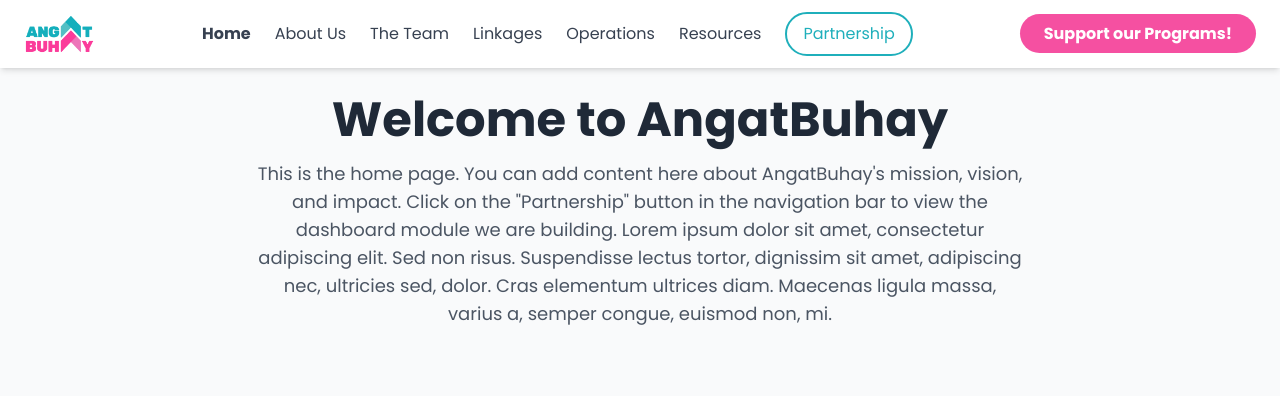
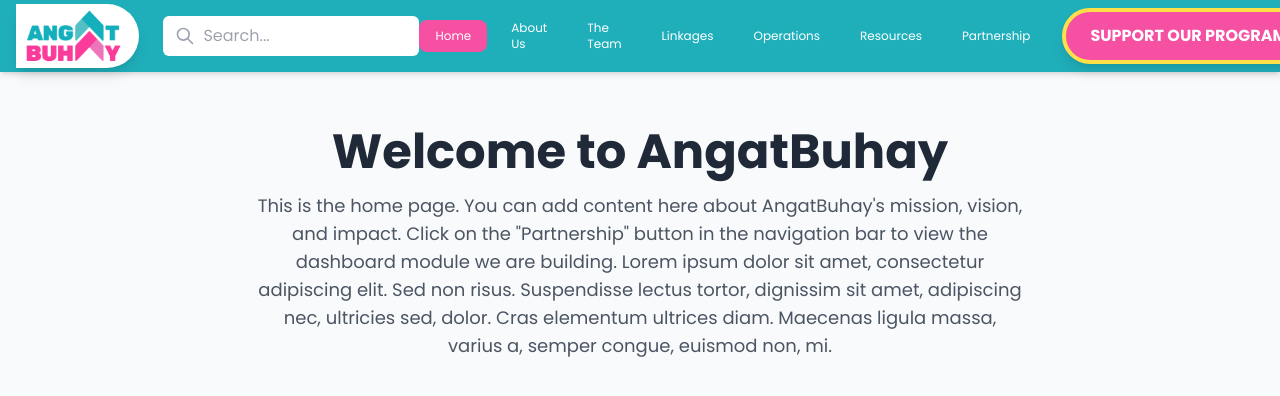
Before and after one commit to G1AN5/ABVN-Dashboard-Module, a React (Vite) app: page / in a window 1280 px wide. Shown: the top 396 px of the page. Built offline with nearby package versions, Linux system fonts and the light colour scheme; the HTML template or start-up script is replaced by a standard one.

Commit message:
UI adjustments

```diff
--- a/src/components/DashboardPage.jsx
+++ b/src/components/DashboardPage.jsx
@@ -10,13 +10,20 @@
 
 export default function DashboardPage() {
   return (
-    <div className="flex pt-16">
+    // The main container for the dashboard view
+    <div className="flex">
+      {/* The collapsible sidebar component */}
       <Sidebar />
+      {/* The main content area that will scroll */}
+      {/* FIX: Removed pt-24 from here and moved it to the inner div */}
       <div className="flex-grow p-4 md:p-10 ml-64 transition-all duration-300">
+        {/* FIX: Added pt-24 here to correctly offset for the navbar */}
+        <div className="pt-20">
             <div className="bg-angat-blue text-white p-6 rounded-lg mb-10">
               <h1 className="text-3xl font-bold">WELCOME, USER!</h1>
             </div>
 
+            {/* Sections in correct order */}
             <DashboardSection />
             <RecentActivitySection />
             <ProgramsManagementSection />
@@ -24,7 +31,7 @@
             <ProposeProgramSection />
             <SubmitReportSection />
             <AccountSettingsSection />
-
+        </div>
       </div>
     </div>
   );
--- a/src/components/HomePage.jsx
+++ b/src/components/HomePage.jsx
@@ -2,7 +2,7 @@
 
 export default function HomePage() {
   return (
-    <div className="pt-24 container mx-auto px-6 text-center">
+    <div className="pt-32 container mx-auto px-6 text-center"> {/* Adjusted padding-top */}
       <h1 className="text-5xl font-bold text-gray-800 mb-4">Welcome to AngatBuhay</h1>
       <p className="text-lg text-gray-600 max-w-3xl mx-auto">
         This is the home page. You can add content here about AngatBuhay's mission, vision, and impact.
--- a/src/components/TopNav.jsx
+++ b/src/components/TopNav.jsx
@@ -2,33 +2,65 @@
 import AngatBuhayLogo from '../assets/angat-buhay-logo.png';
 
 export default function TopNav({ onNavigate, currentPage }) {
-  const navItems = ['Home', 'About Us', 'The Team', 'Linkages', 'Operations', 'Resources'];
+  const navItems = ['Home', 'About Us', 'The Team', 'Linkages', 'Operations', 'Resources', 'Partnership'];
+
   return (
-    <header className="bg-white shadow-md fixed top-0 left-0 right-0 z-50">
-      <div className="container mx-auto px-6 py-3 flex justify-between items-center">
-        <div className="flex items-center">
-          <img src={AngatBuhayLogo} alt="Angat Buhay Logo" className="h-10 w-auto" />
+    <header className="bg-angat-blue shadow-md fixed top-0 left-0 right-0 z-50">
+      <div className="w-full flex items-center justify-between px-4 py-1">
+
+        <div className="flex items-center flex-shrink-0">
+          <div className="bg-white rounded-r-full shadow-lg flex items-center pl-2 pr-4 py-1">
+            <img src={AngatBuhayLogo} alt="Angat Buhay Logo" className="h-14 w-auto" />
+          </div>
+          <div className="relative ml-6 hidden lg:block">
+            <input
+              type="text"
+              className="bg-white rounded-md py-2 pl-10 pr-4 w-64 focus:outline-none"
+              placeholder="Search..."
+            />
+            <svg className="w-5 h-5 text-gray-400 absolute left-3 top-1/2 transform -translate-y-1/2" xmlns="http://www.w3.org/2000/svg" fill="none" viewBox="0 0 24 24" stroke="currentColor">
+              <path strokeLinecap="round" strokeLinejoin="round" strokeWidth="2" d="M21 21l-6-6m2-5a7 7 0 11-14 0 7 7 0 0114 0z" />
+            </svg>
+          </div>
         </div>
-        <nav className="hidden md:flex items-center space-x-6">
-          {navItems.map(item => (
-            <a key={item} href="#" className={`text-gray-700 hover:text-angat-blue transition-colors duration-300 ${item.toLowerCase().replace(' ','') === 'home' && currentPage === 'home' ? 'text-angat-blue font-bold' : ''}`} onClick={() => item === 'Home' && onNavigate('home')}>
-              {item}
-            </a>
-          ))}
-          <a href="#" className={`px-4 py-2 rounded-full transition-colors duration-300 ${currentPage === 'partnership' ? 'bg-angat-blue text-white border-2 border-angat-blue' : 'text-angat-blue border-2 border-angat-blue hover:bg-angat-blue hover:text-white'}`} onClick={() => onNavigate('partnership')}>
-            Partnership
-          </a>
-        </nav>
-        <div className="hidden md:block">
-          <a href="#" className="bg-angat-pink text-white px-6 py-2 rounded-full font-bold hover:opacity-90 transition-opacity duration-300">
-            Support our Programs!
+
+        <div className="flex-grow flex justify-center">
+          <nav className="hidden md:flex items-center space-x-1 lg:space-x-2">
+            {navItems.map(item => {
+              const isHomeActive = item === 'Home' && currentPage === 'home';
+              const isPartnershipActive = item === 'Partnership' && currentPage === 'partnership';
+              const isActive = isHomeActive || isPartnershipActive;
+
+              return (
+                <a
+                  key={item}
+                  href="#"
+                  // FIX: Changed to text-xs and adjusted padding
+                  className={`px-4 py-2 rounded-lg text-white text-xs transition-colors duration-300 ${isActive ? 'bg-angat-pink' : 'hover:bg-white/20'}`}
+                  onClick={() => {
+                    if (item === 'Home') onNavigate('home');
+                    if (item === 'Partnership') onNavigate('partnership');
+                  }}
+                >
+                  {item}
+                </a>
+              );
+            })}
+          </nav>
+        </div>
+
+        <div className="flex-shrink-0 ml-4">
+          <a href="#" className="bg-angat-pink text-white px-6 py-3 rounded-full font-bold transition-transform duration-300 hover:scale-105 border-4 border-yellow-300 shadow-lg hidden lg:block">
+            SUPPORT OUR PROGRAMS!
           </a>
         </div>
+
         <div className="md:hidden">
-            <button className="text-gray-700 focus:outline-none">
-                <svg className="w-6 h-6" fill="none" stroke="currentColor" viewBox="0 0 24 24" xmlns="http://www.w3.org/2000/svg"><path strokeLinecap="round" strokeLinejoin="round" strokeWidth="2" d="M4 6h16M4 12h16m-7 6h7"></path></svg>
+            <button className="text-white focus:outline-none">
+                <svg className="w-8 h-8" fill="none" stroke="currentColor" viewBox="0 0 24 24" xmlns="http://www.w3.org/2000/svg"><path strokeLinecap="round" strokeLinejoin="round" strokeWidth="2" d="M4 6h16M4 12h16m-7 6h7"></path></svg>
             </button>
         </div>
+
       </div>
     </header>
   );
```
Also changed, not shown: src/components/Sidebar.jsx (+29 -21 lines). Lines whose indentation alone changed are shown as unchanged.
